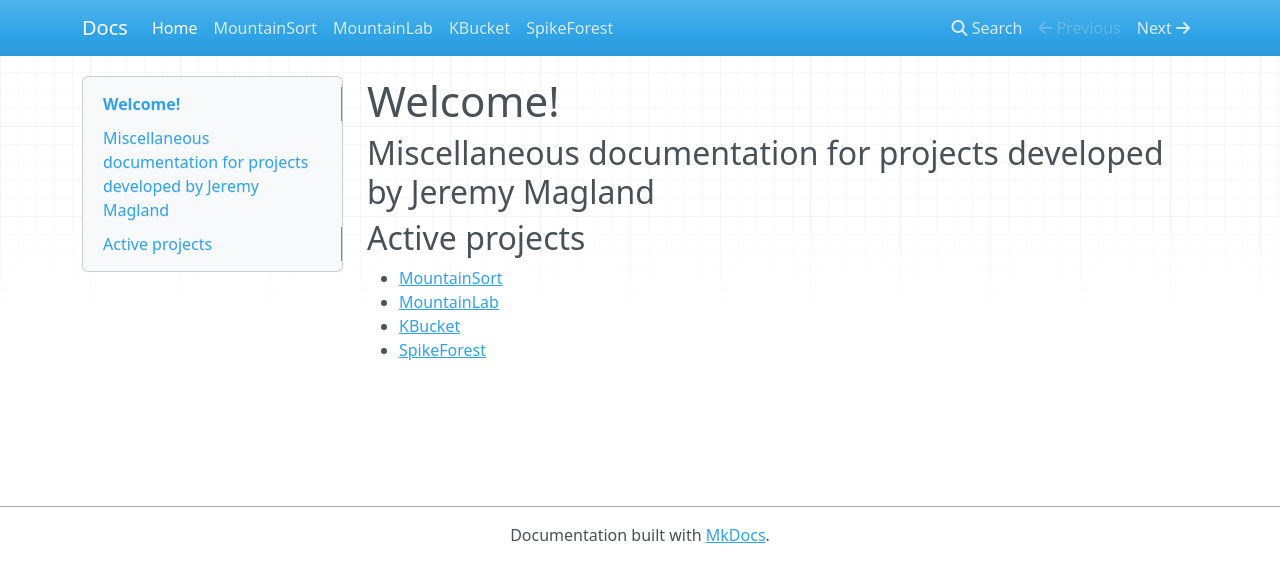
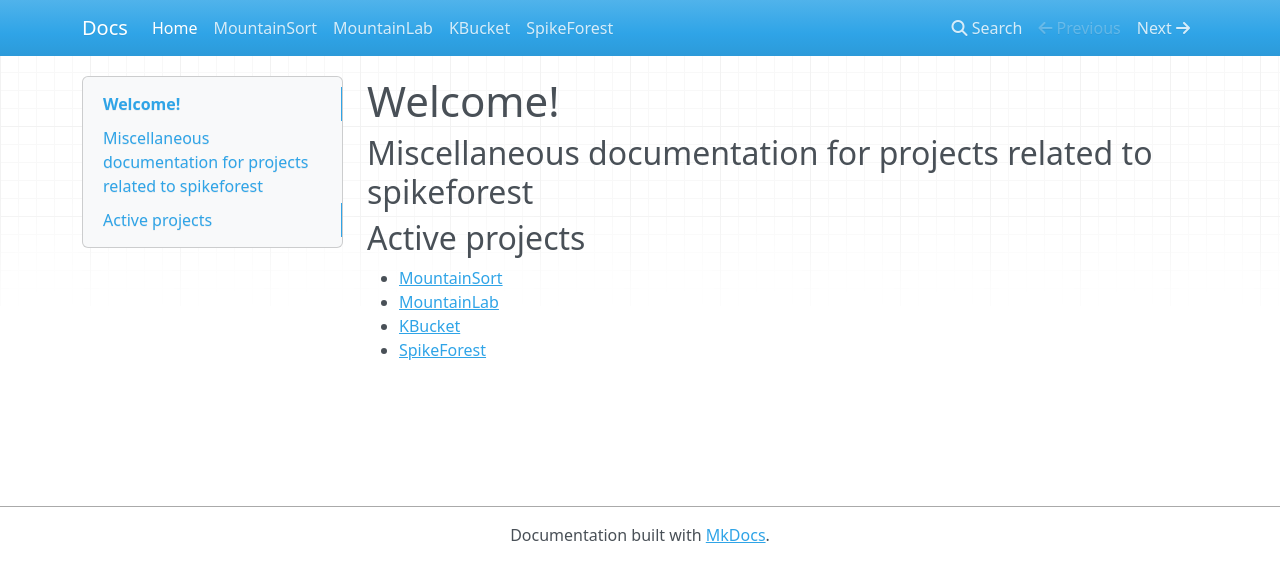
Before and after one commit to scratcharchive/spikeforest-docs, an MkDocs documentation site: the page built from docs/index.md, in a window 1280 px wide. Shown: the top 582 px of the page. Built offline with MkDocs 1.6.1, drawn with Linux system fonts in a browser that asks for light colours; nearby versions of some CDN libraries.

Commit message:
Update index.md

```diff
--- a/docs/index.md
+++ b/docs/index.md
@@ -1,6 +1,6 @@
 # Welcome!
 
-## Miscellaneous documentation for projects developed by Jeremy Magland
+## Miscellaneous documentation for projects related to spikeforest
 
 ## Active projects
 
```
